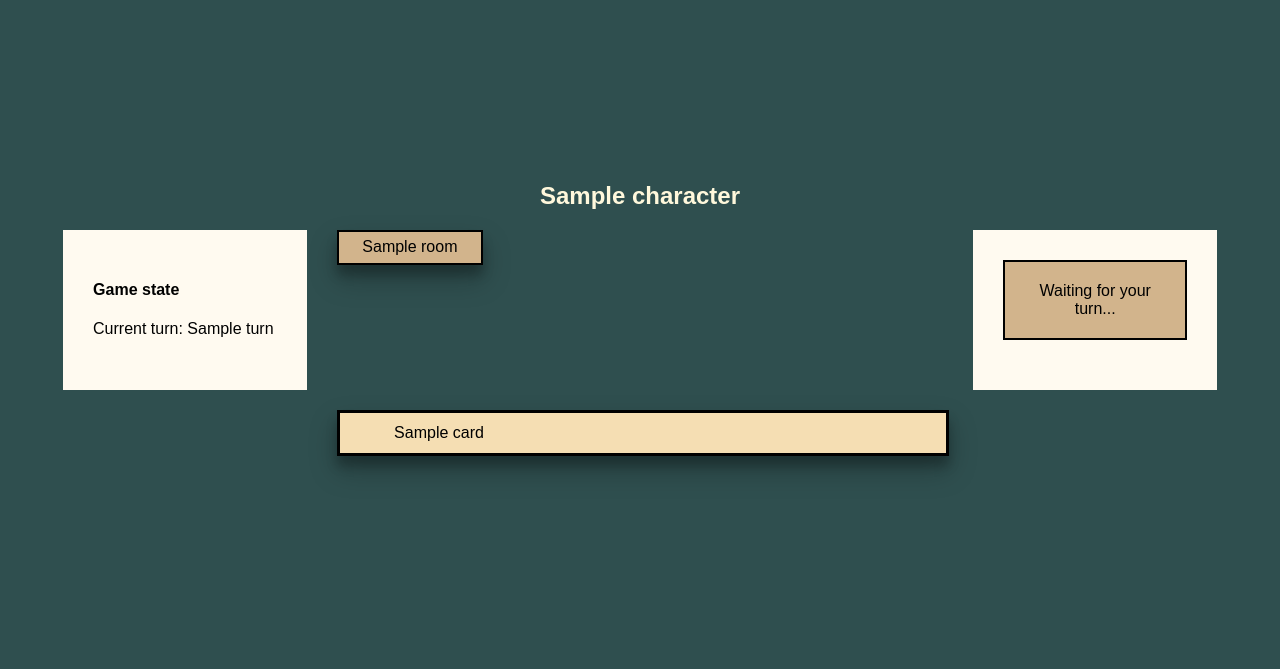
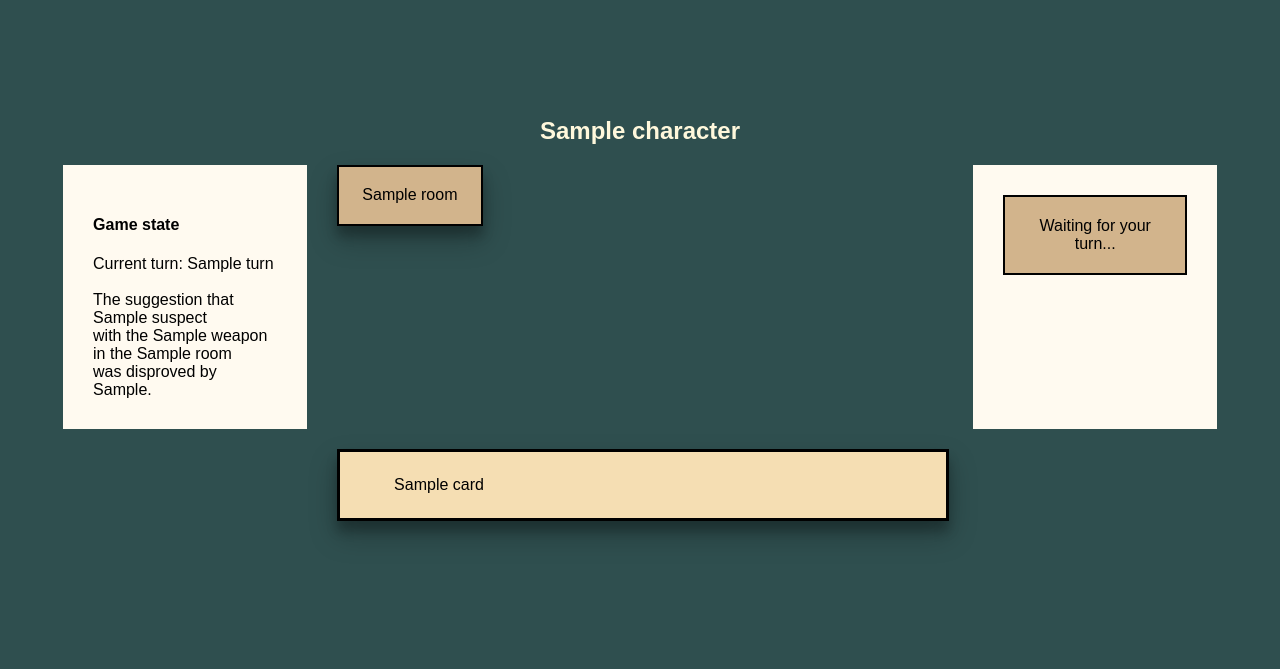
Before and after one commit to addisonhammer/clue-less, a Flask app: template client/templates/game.html in a window 1280 px wide. Shown: the part 94-763 px from the top of the page. Run offline with Flask 2, Linux system fonts and the light colour scheme; the template is opened without the code that fills it: most values are stand-ins (such as "Sample title", 1, 10 or a date in 2020).

Commit message:
IT WORKS

```diff
--- a/client/app.py
+++ b/client/app.py
@@ -135,7 +135,6 @@ def game(game_id):
     APP.app_data.game_state = APP.app_data.server.get_game_state()
     APP.app_data.current_turn = APP.app_data.game_state.current_turn
     logging.info('current_turn: %s', APP.app_data.current_turn)
-    logging.info('debug action: %s', APP.app_data.next_action)
     rooms=list(game_const.ROOMS)
 
     if APP.app_data.game_state.current_turn != APP.app_data.character:
@@ -149,36 +148,20 @@ def game(game_id):
         APP.app_data.suggested = False
     elif APP.app_data.game_state.current_turn == APP.app_data.character and APP.app_data.next_action == Actions.MOVE and APP.app_data.moved:
         APP.app_data.next_action = Actions.SUGGEST
-        #rooms = current room
 
         rooms.clear()
         room = APP.app_data.game_state.whereabouts[APP.app_data.character]
         if "Hallway" not in room:
             rooms.append(room)
         else:
+            # Players shouldn't be allowed to move to make a suggestion from hallway
             rooms = []
-
     elif APP.app_data.game_state.current_turn == APP.app_data.character and APP.app_data.next_action == Actions.SUGGEST and APP.app_data.suggested:
         APP.app_data.next_action = Actions.ACCUSE
         while APP.app_data.accuse_request is None:
             sleep(1)
 
-
-    # App.app_data.game_state.whereabouts = {
-    #     game_const.PLUM : (game_const.STUDY, game_const.LIBRARY),
-    #     game_const.WHITE : (game_const.STUDY, game_const.LIBRARY),
-    #     game_const.MUSTARD : game_const.BILLIARD,
-    #     game_const.SCARLET : (game_const.LOUNGE, game_const.DINING),
-    #     game_const.PEACOCK : game_const.KITCHEN,
-    #     game_const.GREEN : game_const.BILLIARD
-    # }
-
-    # App.app_data.game_state.player_cards = {
-    #     game_const.GREEN, game_const.BILLIARD, game_const.CANDLESTICK
-    # }
-
     return render_template('game.html',
-                           game_const=game_const,
                            characters=list(game_const.CHARACTERS),
                            weapons=list(game_const.WEAPONS),
                            rooms=rooms,
@@ -189,7 +172,9 @@ def game(game_id):
                            turn=APP.app_data.current_turn,
                            continue_game=APP.app_data.continue_game,
                            action_options=Actions,
-                           next_action=APP.app_data.next_action)
+                           next_action=APP.app_data.next_action,
+                           accuse_results=APP.app_data.accuse_results,
+                           suggest_results=APP.app_data.suggest_results)
 
 
 @APP.route('/submit', methods=['POST'])
@@ -224,6 +209,7 @@ def accuse():
             suspect,
             weapon,
             room
+
         )
 
         logging.info("Accuse Response %s", APP.app_data.accuse_response)
@@ -372,7 +358,6 @@ def api_suggest_result():
         request.args.to_dict(flat=False))
     logging.info('Parsing suggest results: %s', suggest_results)
     APP.app_data.suggest_results = suggest_results
-    logging.info('test')
     if suggest_results.disproved_card[0]:
         APP.app_data.seen_cards.append(suggest_results.disproved_card[0])
     logging.info(APP.app_data.seen_cards)
@@ -424,7 +409,7 @@ def api_accuse_result():
     accuse_results = messages.PlayerAccusationResult.from_dict(
         request.args.to_dict(flat=False))
     logging.info('Parsed Request: %s', accuse_results)
-    APP.accuse_results = accuse_results
+    APP.app_data.accuse_results = accuse_results
     APP.next_action = Actions.WAIT
     response = {'ack': True}
     # logging.info('Sending Response: %s', response)
--- a/client/templates/form.html
+++ b/client/templates/form.html
@@ -8,17 +8,16 @@
 <div class="form-container">
 
   <div class="alert">
-    {% if character == turn %}
+    {% if accuse_results.correct %}
+      It was {{accuse_results.suspect[0]}} with the {{accuse_results.weapon[0]}} in the {{accuse_results.room[0]}}
+    {% elif character == turn %}
       It is your turn!
     {% else %}
       Waiting for your turn...
     {% endif %}
-    <!-- TODO: Show suggestion results -->
-    <!-- TODO: Show accusation results -->
-    <!-- TODO: Show move results -->
   </div>
 
-  {% if character == turn %}
+  {% if character == turn and not accuse_results.correct %}
     <form name=game-form id=game-form class="game-form" method="POST" action="/submit">
 
       {% if next_action == action_options.SUGGEST or next_action == action_options.ACCUSE %}
--- a/client/templates/message.html
+++ b/client/templates/message.html
@@ -7,7 +7,23 @@
 {% block content %}
   <div class="message-container">
     <h4>Game state</h4>
+    Current turn: {{turn}} <br><br>
 
-    Current turn: {{turn}}
-</div>
+    {% if suggest_results is not none %}
+    {% if character == suggest_results.disproved_by[0] or character == suggest_results.suggested_by[0] %}
+      The suggestion that {{suggest_results.suspect[0]}}  <br>
+      with the {{suggest_results.weapon[0]}}  <br>
+      in the {{suggest_results.room[0]}}  <br>
+      was disproved by {{suggest_results.disproved_by[0]}}  <br>
+      with the card {{suggest_results.disproved_card[0]}}.  <br>
+    {% else %}
+      The suggestion that {{suggest_results.suspect[0]}} <br>
+      with the {{suggest_results.weapon[0]}}  <br>
+      in the {{suggest_results.room[0]}}  <br>
+      was disproved by {{suggest_results.disproved_by[0]}}.  <br>
+    {% endif %}
+
+    {% endif %}
+
+  </div>
 {% endblock %}
--- a/core/client_boundary.py
+++ b/core/client_boundary.py
@@ -100,7 +100,8 @@ class Client(object):
 
     def send_suggestion_result(self, suggestion: List[Card],
                                disproved_by: Optional[Player],
-                               disproved_card: Optional[Card]):
+                               disproved_card: Optional[Card],
+                               suggested_by: Optional[str]):
         logging.info('Sending Suggestion Results to %s', self.player_name)
         # logging.info('Suspects: %s, Weapons: %s, Rooms: %s',
         #              suspect_cards, weapon_cards, room_cards)
@@ -121,7 +122,11 @@ class Client(object):
         request = PlayerSuggestionResult(game_id=self.game_id,
                                          client_id=self.client_id,
                                          disproved_by=disproved_by.name,
-                                         disproved_card=disproved_card.name)
+                                         disproved_card=disproved_card.name,
+                                         suggested_by=suggested_by,
+                                         suspect=suspect_cards[0],
+                                         weapon=weapon_cards[0],
+                                         room=room_cards[0])
         response = self._post_request(route=SUGGESTION_RESULT_ROUTE,
                                       request=request)
         return response[ACK]
--- a/core/game.py
+++ b/core/game.py
@@ -100,11 +100,11 @@ class Game(object):
 
     def _broadcast_suggestion_results(self, suggestion: List[Card] = [],
                                       disproved_by: Optional[Player] = None,
-                                      disproved_card: Optional[Card] = None
-                                      ) -> None:
+                                      disproved_card: Optional[Card] = None,
+                                      suggested_by: Optional[str] = None) -> None:
         for client in self.clients:
             client.send_suggestion_result(suggestion,
-                                          disproved_by, disproved_card)
+                                          disproved_by, disproved_card, suggested_by)
 
     def _broadcast_accusation_results(self, accusation: List[Card],
                                       correct: bool, ) -> None:
@@ -164,12 +164,13 @@ class Game(object):
             player_to_ask = self.players[turn % len(self.players)]
             for card in suggestion:
                 if card in player_to_ask.cards:
+                    logging.info('DEBUG_SUG: player %s, card %s, from: %s', player_to_ask, card, self.active_client.player_name)
                     self._broadcast_suggestion_results(
-                        suggestion, player_to_ask, card)
+                        suggestion, player_to_ask, card, self.active_client.player_name)
                     return
 
         # If no one was able to disprove the suggestion, broadcast that
-        self._broadcast_suggestion_results(suggestion, None, None)
+        self._broadcast_suggestion_results(suggestion, None, None, None)
 
     def _player_accuse(self):
         valid_cards = [card for card in self.cards]
--- a/core/messages.py
+++ b/core/messages.py
@@ -46,6 +46,7 @@ class PlayerSuggestionResult(Message):
     room: str = ''
     disproved_by: str = ''
     disproved_card: str = ''
+    suggested_by: str = ''
 
 
 @attr.s(auto_attribs=True, slots=True)
```
